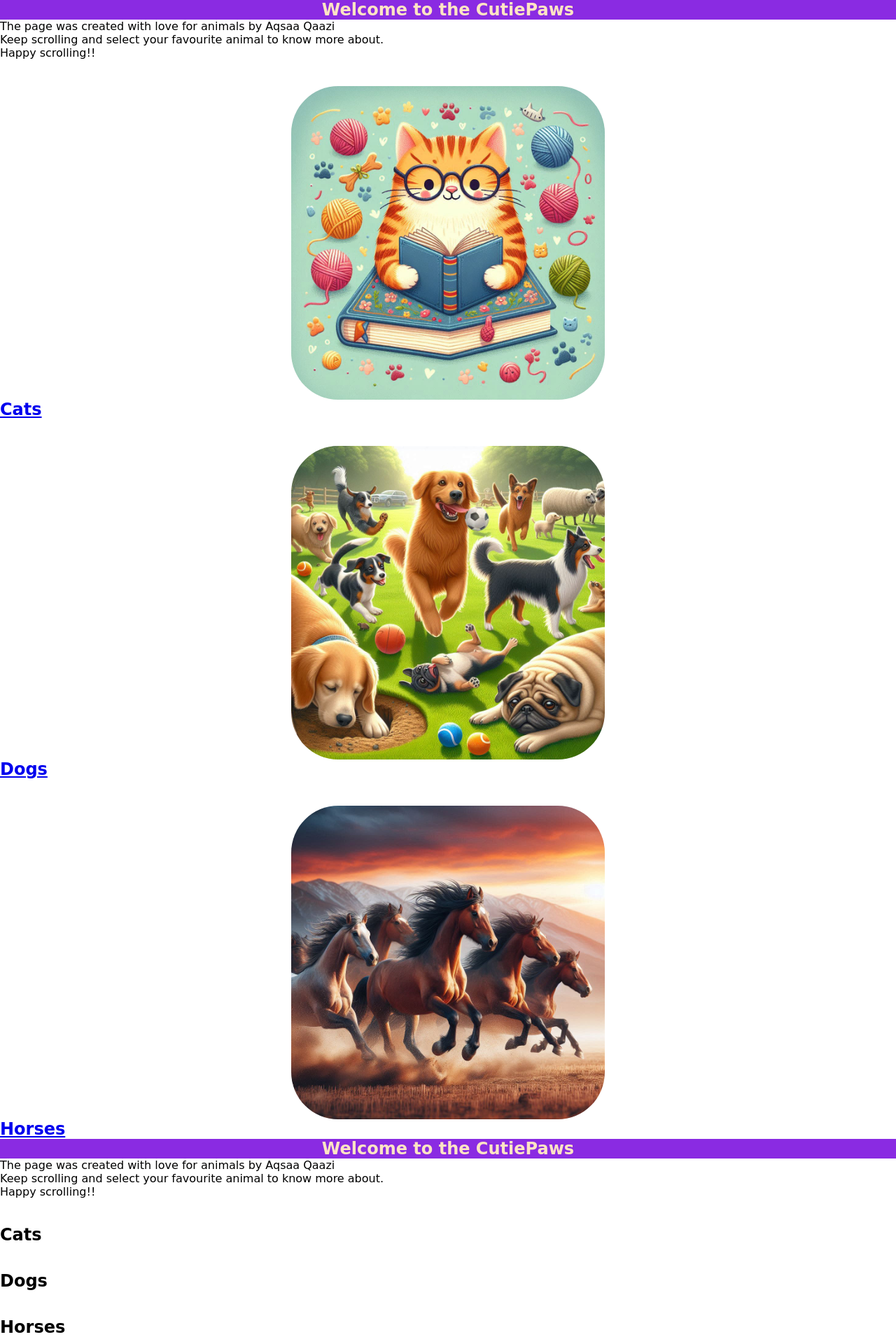
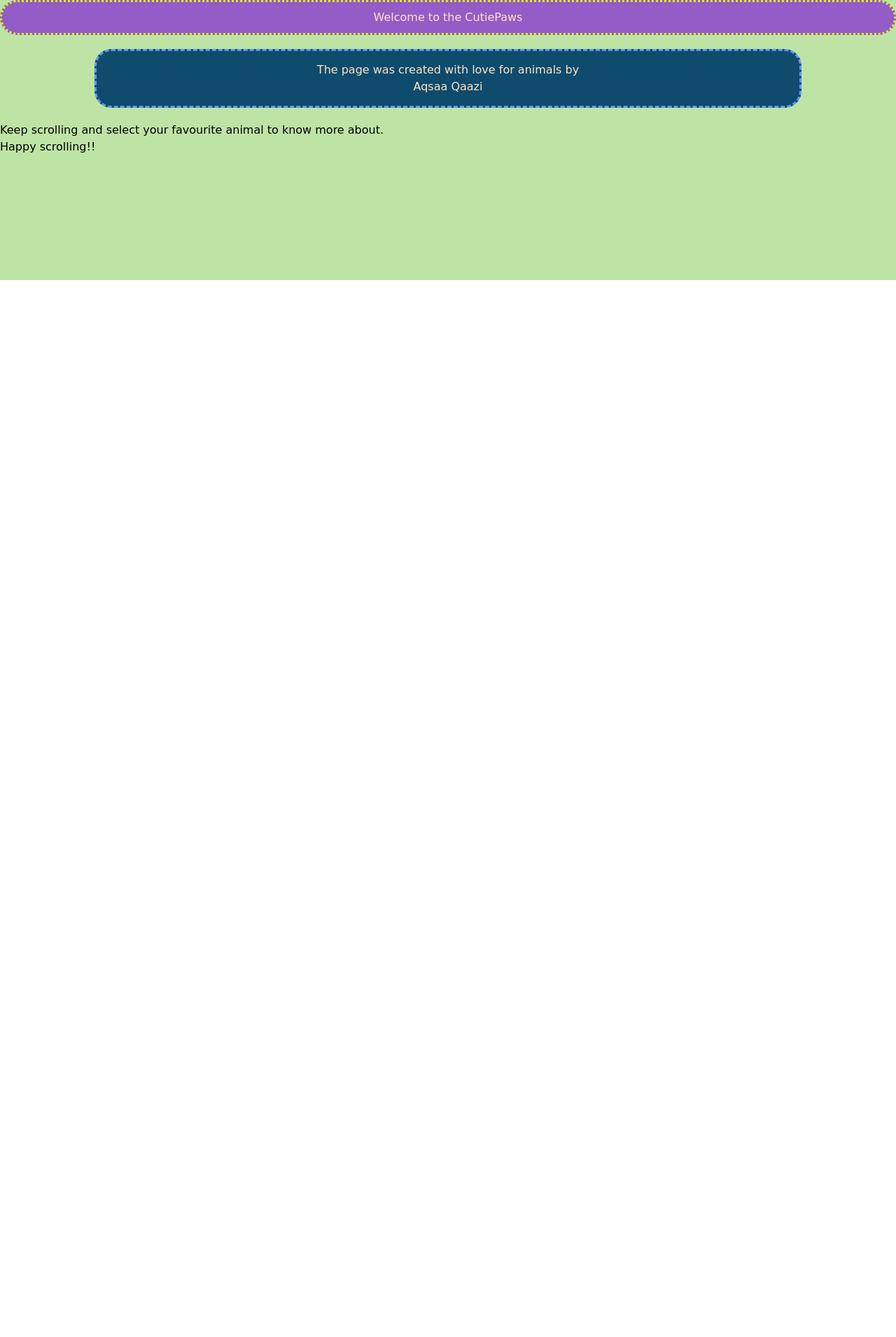
Before and after one commit to GD-aish0o/CutiePaws, a plain HTML site: page index.html in a window 1280 px wide. Shown: the whole page at 70% size. After the commit the page ends 800 px from the top, so only its background shows below. Drawn offline with nearby package versions, Linux system fonts and the light colour scheme.

Commit message:
organized files and added some code

```diff
--- a/index.html
+++ b/index.html
@@ -5,6 +5,8 @@
     <meta name="viewport" content="width=device-width, initial-scale=1.0">
     <title>CutiePaws</title>
     <link rel="stylesheet" href="style-index.css">
+    <!-- script tailwind cdn -->
+     <script src="https://cdn.tailwindcss.com"></script>
 </head>
 <body>
     <!-- main homepage: -->
@@ -16,40 +18,40 @@
 
 
         <!-- TODO: add linkedIN prof link. -->
-        <p class="authorInfo">The page was created with love for animals by <span class="devName" href="">Aqsaa Qaazi</span></p>
+        <p class="authorInfo">The page was created with love for animals by <br><span class="devName" href="https://www.linkedin.com/in/aqsaa-qaazi-7b69982b4?utm_source=share&utm_campaign=share_via&utm_content=profile&utm_medium=android_app">Aqsaa Qaazi</span></p>
         <P class="inst">Keep scrolling and select your favourite animal to know more about.</P>
         <p class="wish">Happy scrolling!!</p>
     </section>
 
     <br><br>
 
-        <section class="cats">
+        <!-- <section class="cats"> -->
             <!-- 2nd scroll page  -->
             <!-- cats -->
-            <a href="Cats.html">
+            <!-- <a href="Cats.html"> -->
 
-            <img src="images/index-cat.jpeg" alt="Copilot generated image of a cat..">
-            <h2>Cats</h2>
-        </a>
-        </section>
-        <br><br>
+            <!-- <img src="images/index-cat.jpeg" alt="Copilot generated image of a cat.."> -->
+            <!-- <h2>Cats</h2> -->
+        <!-- </a> -->
+        <!-- </section> -->
+        <!-- <br><br> -->
 
         <!-- another section for dogs -->
-        <section class="dogs">
-         <a href="dogs.html">
-            <img src="images/index-dogs.jpeg" alt="Copilot generated image showcasing different dog breeds.">
-            <h2>Dogs</h2>
-        </a>
-        </section>
-        <br><br>
+        <!-- <section class="dogs"> -->
+         <!-- <a href="dogs.html"> -->
+            <!-- <img src="images/index-dogs.jpeg" alt="Copilot generated image showcasing different dog breeds."> -->
+            <!-- <h2>Dogs</h2> -->
+        <!-- </a> -->
+        <!-- </section> -->
+        <!-- <br><br> -->
 
         <!-- another section horse -->
-         <section class="horse">
-            <a href="horses.html">
-            <img src="images/index-horses.jpeg" alt="copilot generated image of horses galloping">
-             <h2>Horses</h2>
-            </a>
-         </section>
+         <!-- <section class="horse"> -->
+            <!-- <a href="horses.html"> -->
+            <!-- <img src="images/index-horses.jpeg" alt="copilot generated image of horses galloping"> -->
+             <!-- <h2>Horses</h2> -->
+            <!-- </a> -->
+         <!-- </section> -->
     </main>
 
 
@@ -57,54 +59,3 @@
 
 </body>
 </html>
-<!DOCTYPE html>
-<html lang="en">
-<head>
-    <meta charset="UTF-8">
-    <meta name="viewport" content="width=device-width, initial-scale=1.0">
-    <title>CutiePaws</title>
-</head>
-<body>
-    <!-- main homepage: -->
-     <main>
-
-        <section>
-        <!--Welcoming page: -->
-        <h1 class="Welcome heading">Welcome to the CutiePaws</h1>
-
-
-        <!-- TODO: add linkedIN prof link. -->
-        <p class="authorInfo">The page was created with love for animals by <span class="devName" href="">Aqsaa Qaazi</span></p>
-        <P class="inst">Keep scrolling and select your favourite animal to know more about.</P>
-        <p class="wish">Happy scrolling!!</p>
-    </section>
-
-    <br><br>
-
-        <section class="cats">
-            <!-- 2nd scroll page  -->
-            <!-- cats -->
-            <!-- TODO: add photo and page link-->
-            <h2>Cats</h2>
-        </section>
-        <br><br>
-
-        <!-- another section for dogs -->
-        <section class="dogs">
-        <!-- TODO: add photo and page link -->
-        <h2>Dogs</h2>
-        </section>
-        <br><br>
-
-        <!-- another section horse -->
-         <section class="horse">
-            <!-- TODO:add photo and pagelink -->
-             <h2>Horses</h2>
-         </section>
-    </main>
-
-
-
-
-</body>
-</html>
--- a/style-index.css
+++ b/style-index.css
@@ -2,9 +2,10 @@
     margin: 0;
     padding:0;
     font-family:cursive;
+    scroll-behavior: smooth;
 }
 
-
+/* images in the entire page  */
 img{
     max-width: 35%;
     height: 35%;
@@ -16,18 +17,49 @@ img{
 
 }
 
+/* MAIN PAGE STYLES */
+/* universal style of the mainPage */
+.mainPage{
+    overflow-y: scroll;
+    overflow-x: hidden;
+    height:50vh;
+    /* max-block-size: 35%; */
+    /* max-height: 150dvh; */
+    align-items:center;
+    background-color: rgb(190, 228, 165);
 
-
-.mainPage{
-
-    align-items:center;
 
 }
 
+/* universal style for h1's in the page */
 h1{
     text-align: center;
+    border-radius: 6vh;
+    padding: 10px;
+    vertical-align: middle;
+    color: bisque;
+    background-color: rgb(147,92,199);
+    border: 3px, dotted, rgb(220, 237, 27);
+    /* margin-top: 25%; */
+    /* margin: 20% */
+    margin: 120px 40px;
+}
 
+/* style of line-1 author info */
+.authorInfo{
     color: bisque;
-    background-color: blueviolet;
-    border-color: rgb(106, 30, 176);
+    background-color: rgb( 14 75 109);
+    text-align: center;
+    border: 3px cornflowerblue dashed;
+    border-radius: 3dvh;
+    margin: 20px 135px;
+    padding: 15px;
+
+    vertical-align:center;
 }
+
+.devName{
+    text-transform: capitalize;
+    font-weight: 400
+    color:;
+}
```
Also changed, not shown: cat/Cats.html (added, +98 -0 lines), dog/dogs.html (added, +44 -0 lines), horses/horses.html (added).
